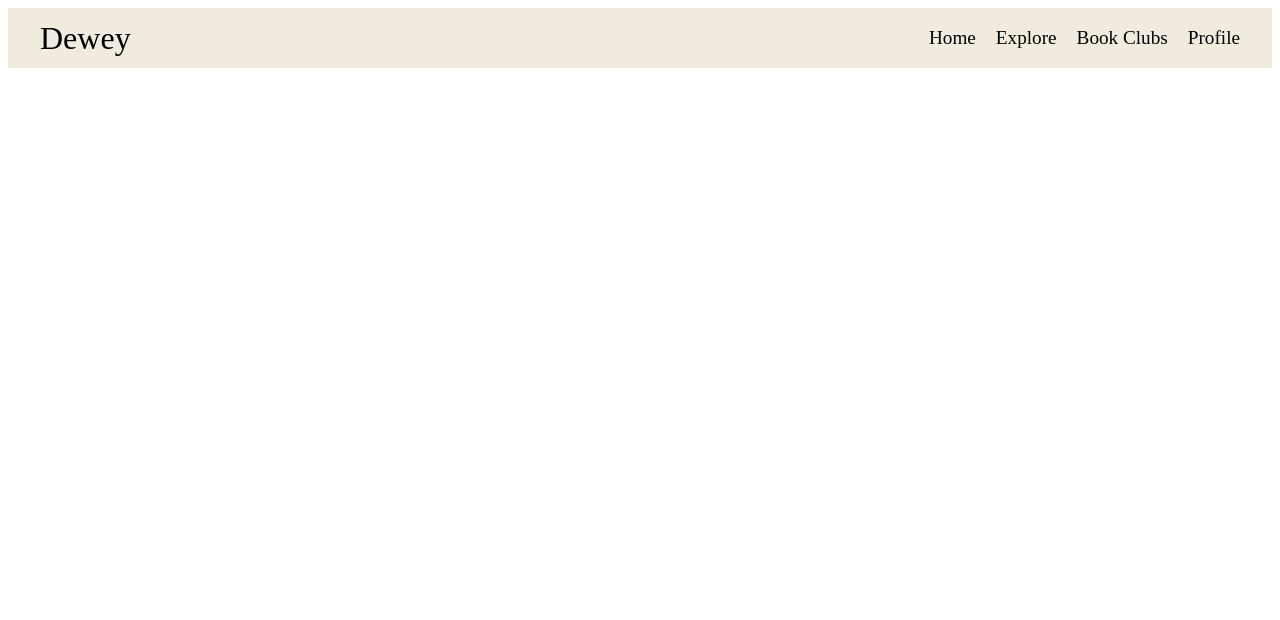
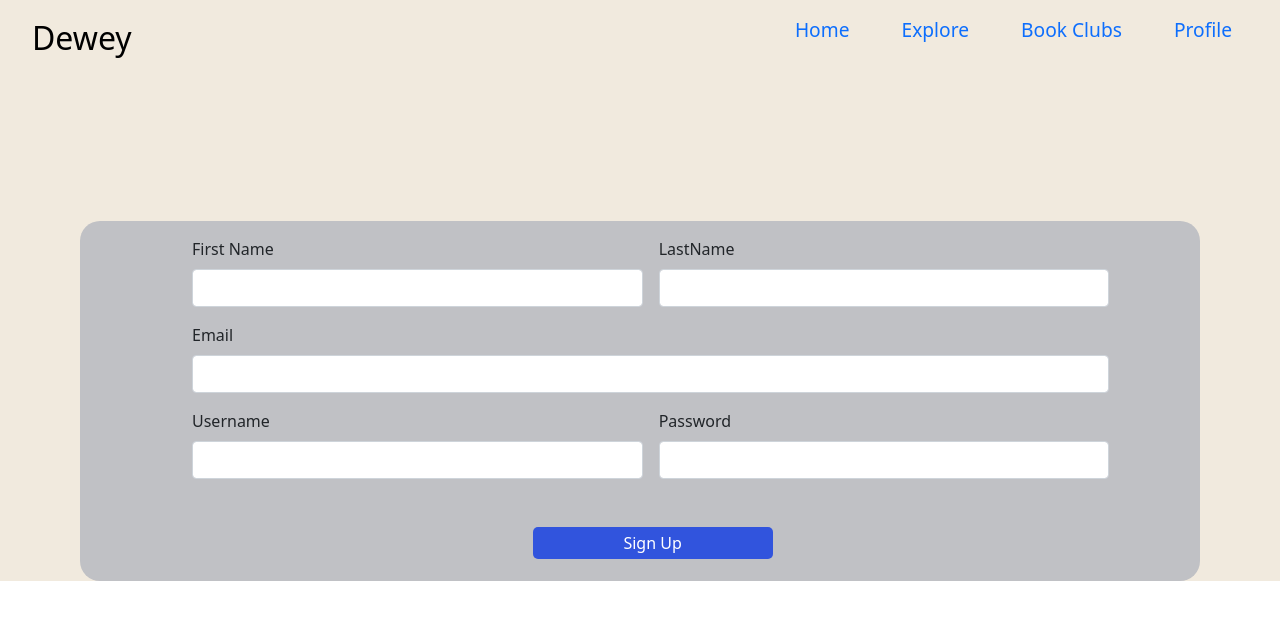
Before and after one commit to MitchA29/CapstoneFrontend, a React (Create React App) app: page /signup in a window 1280 px wide. Shown: the top 620 px of the page. Built offline with nearby package versions, Linux system fonts and the light colour scheme.

Commit message:
Created a Signup page.

```diff
--- a/package.json
+++ b/package.json
@@ -7,6 +7,7 @@
     "@testing-library/react": "^12.1.2",
     "@testing-library/user-event": "^13.5.0",
     "axios": "^0.24.0",
+    "bootstrap": "^5.1.3",
     "jwt-decode": "^3.1.2",
     "react": "^17.0.2",
     "react-bootstrap": "^2.1.0",
--- a/src/components/App.jsx
+++ b/src/components/App.jsx
@@ -5,6 +5,7 @@ import { Route, Routes} from "react-router-dom";
 import NavBar from "./NavBar/NavBar";
 import jwtDecode from "jwt-decode";
 import LandingPage from "./LandingPage/LandingPage"
+import SignUp from "./SignUp/SignUp";
 
 class App extends Component {
     constructor(props){
@@ -39,6 +40,8 @@ class App extends Component {
                 <div>
                     <Routes>
                         <Route path="/" exact element={<LandingPage/>} />
+                        <Route path="/signup/" exact element={<SignUp/>} />
+
                     </Routes>
               </div>
             </div>
--- a/src/components/LandingPage/LandingPage.css
+++ b/src/components/LandingPage/LandingPage.css
@@ -1,27 +1,41 @@
 .LandingPageParent {
-    text-align: center;
+
     background-color: #f1eade;
-    width: 100%;
+    max-width: 100%;
     margin-top: none;
     display: flex;
 }
 
+.SlideOne {
+    max-width: 100%;
+    text-align: center;
+    height: 720px;
+}
+
 .SlideOne-text {
     max-width: 100%;
-    text-align: center;
+    margin-left: 10em;
+    margin-top: 12em;
+}
+
+.slideOne-image {
+    max-width: 100%;
 }
 
 img{
     display: block;
     text-align: center;
+    margin-left: 5em;
     margin-right: auto;
     max-width: 100%;
-    height: auto;
+    height: 650px;
 
 }
 
 .HomeButtons {
     display: inline-flex;
+    text-align: center;
+    margin-left: 10em;
 }
 
 .LogInButton {
--- a/src/components/SignUp/SignUp.css
+++ b/src/components/SignUp/SignUp.css
@@ -0,0 +1,57 @@
+
+.signUpParent {
+    background-color: rgb(192, 193, 197);
+    margin-left: 5em;
+    margin-right: 5em;
+    margin-top: 10em;
+    margin-bottom: 5em;
+    max-width: 100%;
+    height: auto;
+    -webkit-border-radius: 20px;
+    -moz-border-radius: 20px;
+    border-radius: 20px;
+}
+
+form {
+    max-width: 100%;
+    display: center;
+}
+
+#inputFirstName {
+    margin-left: 7em;
+    margin-right: 3em;
+}
+#inputLastName {
+    margin-left: 7em;
+}
+
+#inputEmail {
+    margin-left: 7em;
+
+}
+
+#inputUserName {
+    margin-left: 7em;
+    margin-right: 3em;
+}
+
+#inputPassword {
+    margin-left: 7em;
+
+}
+
+.signUpButton {
+    background-color: rgb(49, 84, 221);
+    color: white;
+    border: none;
+    margin-left: 41%;
+    margin-bottom: 2%;
+    margin-top: 2em;
+    border-radius: 5px 5px;
+    width: 15em;
+    height: 2em;
+}
+
+.form-label {
+    margin-left: 7em;
+}
--- a/src/components/SignUp/SignUp.jsx
+++ b/src/components/SignUp/SignUp.jsx
@@ -0,0 +1,36 @@
+import React, {Component} from "react";
+import "./SignUp.css";
+
+export default class SignUp extends Component {
+    render() {
+        return (
+            <div className="signUpParent">
+                <form class="row g-3">
+                <div class="col-md-5">
+                    <label for="inputFirstName" class="form-label">First Name</label>
+                    <input type="text" class="form-control" id="inputFirstName"/>
+                </div>
+                <div class="col-md-5">
+                    <label for="inputLastName" class="form-label">LastName</label>
+                    <input type="text" class="form-control" id="inputLastName"/>
+                </div>
+                <div class="col-10">
+                    <label for="inputEmail4" class="form-label">Email</label>
+                    <input type="email" class="form-control" id="inputEmail"/>
+                </div>
+                <div class="col-md-5">
+                    <label for="inputUserName" class="form-label">Username</label>
+                    <input type="username" class="form-control" id="inputUserName"/>
+                </div>
+                <div class="col-md-5">
+                    <label for="inputPassword4" class="form-label">Password</label>
+                    <input type="password" class="form-control" id="inputPassword"/>
+                </div>
+                <div class="col-12">
+                    <button type="submit" id="signUpButton" class="signUpButton">Sign Up</button>
+                </div>
+            </form>
+            </div>
+        )
+    }
+}
--- a/src/index.js
+++ b/src/index.js
@@ -2,6 +2,7 @@ import React from "react";
 import reactDom from "react-dom";
 import { BrowserRouter as Router, Route, Link} from "react-router-dom";
 import App from "./components/App"
+import 'bootstrap/dist/css/bootstrap.css';
 
 
 reactDom.render(
```
Also changed, not shown: public/LandingPageImage.png, 1 other file (tests, documents, lock files or other folders).
